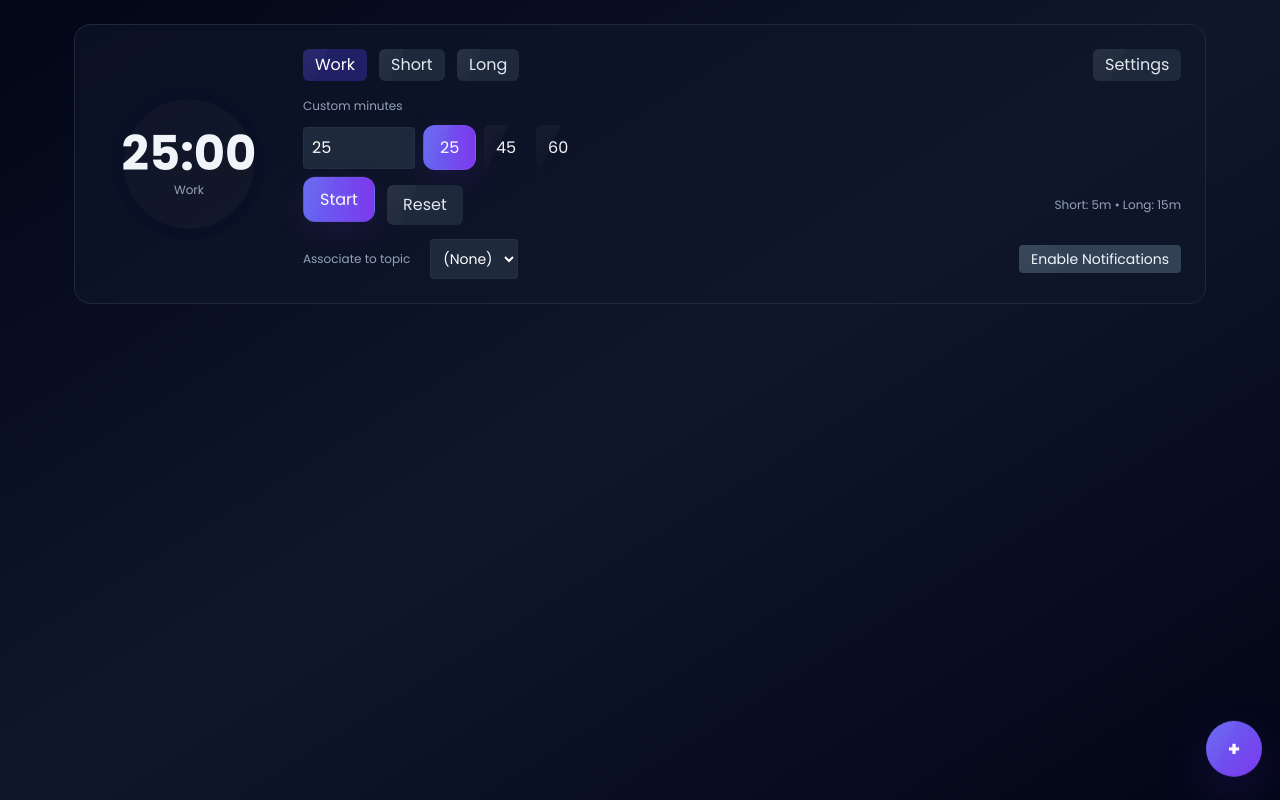
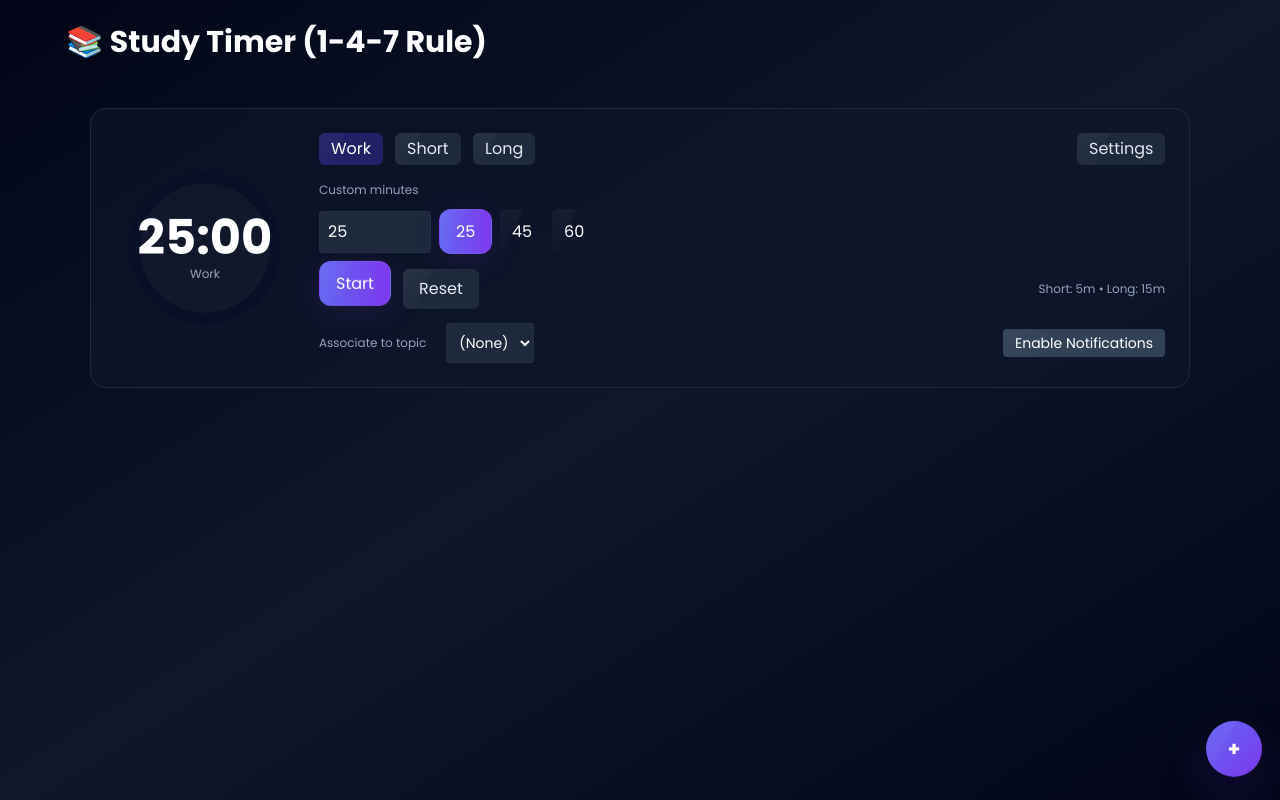
Before and after one commit to mauryasarthak13-ai/Study-Work, a React (Vite) app: page / in a window 1280 px wide. Built offline with nearby package versions, Linux system fonts and the light colour scheme.

Commit message:
Fix: Add debug logging and better error handling to App.jsx, add heading for visibility

```diff
--- a/src/App.jsx
+++ b/src/App.jsx
@@ -1,22 +1,29 @@
-import React, { useState, useEffect, useMemo } from 'react';
+import React, { useState, useEffect } from 'react';
 import PomodoroTimer from './components/PomodoroTimer';
 import FAB from './components/FAB';
 import ErrorBoundary from './ErrorBoundary';
 
+console.log('🚀 App.jsx loaded');
+
 export default function App() {
+  console.log('📱 App component rendering');
   const [topics, setTopics] = useState([]);
   const [isAddModalOpen, setIsAddModalOpen] = useState(false);
 
   useEffect(() => {
+    console.log('📂 Loading topics from storage...');
     const stored = localStorage.getItem('study_147_topics');
     if (stored) {
       try {
         setTopics(JSON.parse(stored));
-      } catch (e) {}
+      } catch (e) {
+        console.error('❌ Failed to parse topics:', e);
+      }
     }
   }, []);
 
   const handleSessionComplete = (minutes, topicId) => {
+    console.log('✅ Session complete:', minutes, 'mins, topic:', topicId);
     if (!topicId) return;
     const idx = topics.findIndex((t) => t.id === topicId);
     if (idx === -1) return;
@@ -28,8 +35,9 @@ export default function App() {
 
   return (
     <ErrorBoundary>
-      <div id="app-root" className="min-h-screen bg-gradient-to-br from-slate-950 via-slate-900 to-slate-950">
-        <main className="container-lg">
+      <div id="app-root" className="min-h-screen bg-gradient-to-br from-slate-950 via-slate-900 to-slate-950 text-white">
+        <main className="container-lg px-4 py-6">
+          <h1 className="text-3xl font-bold mb-6">📚 Study Timer (1-4-7 Rule)</h1>
           <PomodoroTimer onSessionComplete={handleSessionComplete} />
         </main>
 
```
